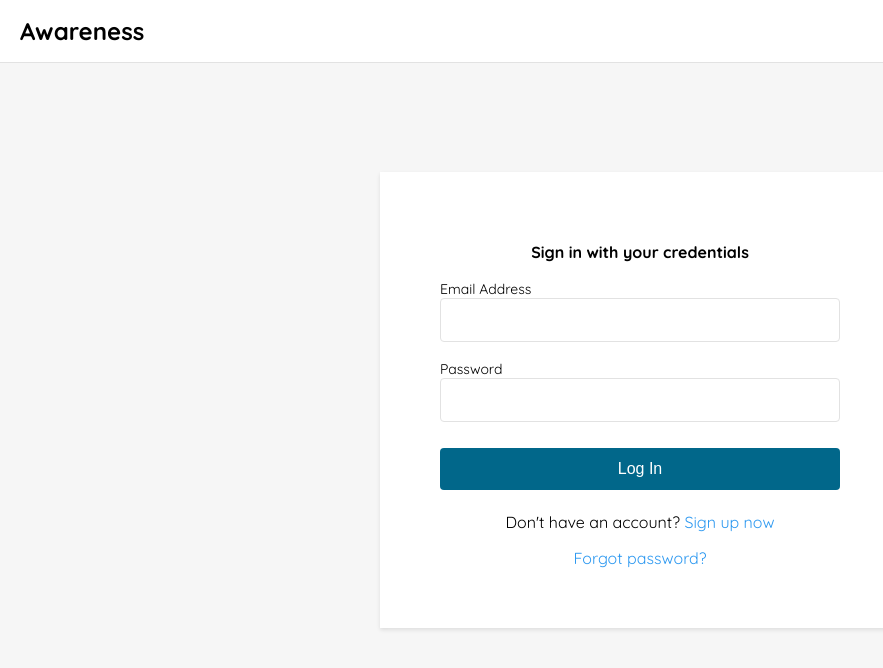
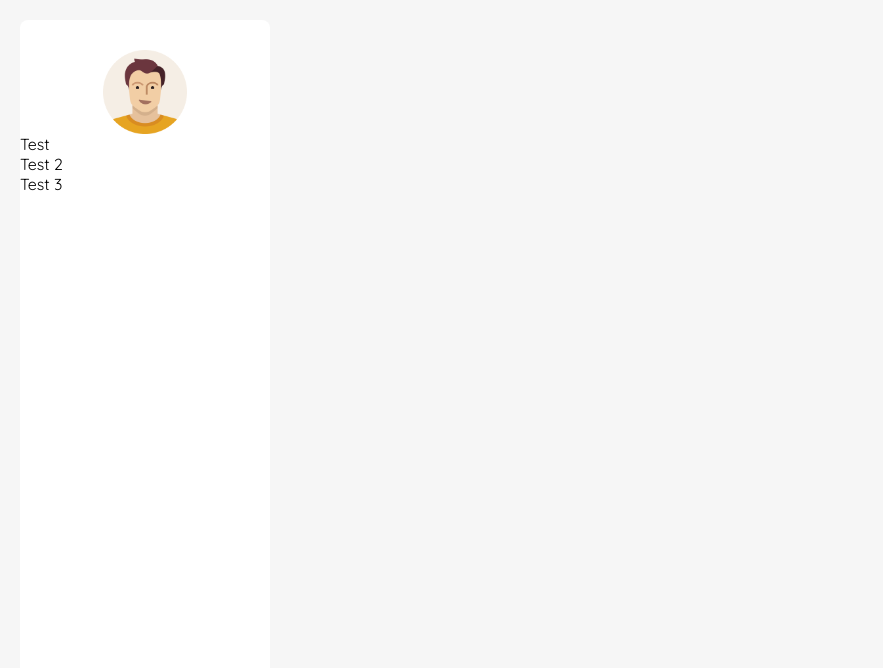
Before and after one commit to david-tnguyen/awareness, a React (Create React App) app: page / in a window 1280 px wide. Before the commit this address led to /account/login. Shown: the top 668 px of the page, without its empty margins (0-883 px from the left). Built offline with nearby package versions, Linux system fonts and the light colour scheme; what react-router-redux would draw is missing.

Commit message:
Create nav profile picture

```diff
--- /dev/null
+++ b/src/components/Dashboard/dashboard.scss
@@ -0,0 +1,22 @@
+.dashboard-nav {
+  background-color: white;
+  width: 250px;
+  height: 100vh;
+  margin: 20px;
+  border-radius: 8px;
+
+  ul {
+    list-style: none;
+  }
+}
+
+.dashboard-profile {
+  display: flex;
+  justify-content: center;
+  padding-top: 30px;
+}
+
+img.profile {
+  height: 84px;
+  width: 84px;
+}
--- a/src/components/Dashboard/index.jsx
+++ b/src/components/Dashboard/index.jsx
@@ -1,26 +1,29 @@
 import React from 'react';
 import { connect } from 'react-redux';
+import './dashboard.scss';
+import profile from '../../assets/profile.png';
 
 class Dashboard extends React.Component {
   render() {
     return (
-      <h1>My Profile</h1>
+      <nav className='dashboard-nav'>
+        <div className='dashboard-profile'>
+          <img src={profile} alt="profile" className='profile'/>
+        </div>
+        <ul>
+          <li>Test</li>
+          <li>Test 2</li>
+          <li>Test 3</li>
+        </ul>
+      </nav>
     );
   }
 }
 
-const mapStateToProps = (state, ownProps) => {
-
-	let nextPathname = "/"
-
-	try {nextPathname = ownProps.location.state.nextPathname}
-	catch(err) {}
-
+const mapStateToProps = (state) => {
 	return {
-		user: state.user,
-		nextPathname // this prop passed in by React Router
+		user: state.user
 	}
-
 }
 
 export default connect(mapStateToProps, null)(Dashboard);
--- a/src/reducers/users.js
+++ b/src/reducers/users.js
@@ -9,7 +9,7 @@ import {
 
 const user = (state = {
   isLoading: false,
-  authenticated: false
+  authenticated: true
 }, action) => {
   switch(action.type) {
     case LOGIN_USER:
```
Also changed, not shown: src/assets/profile.png (added).
